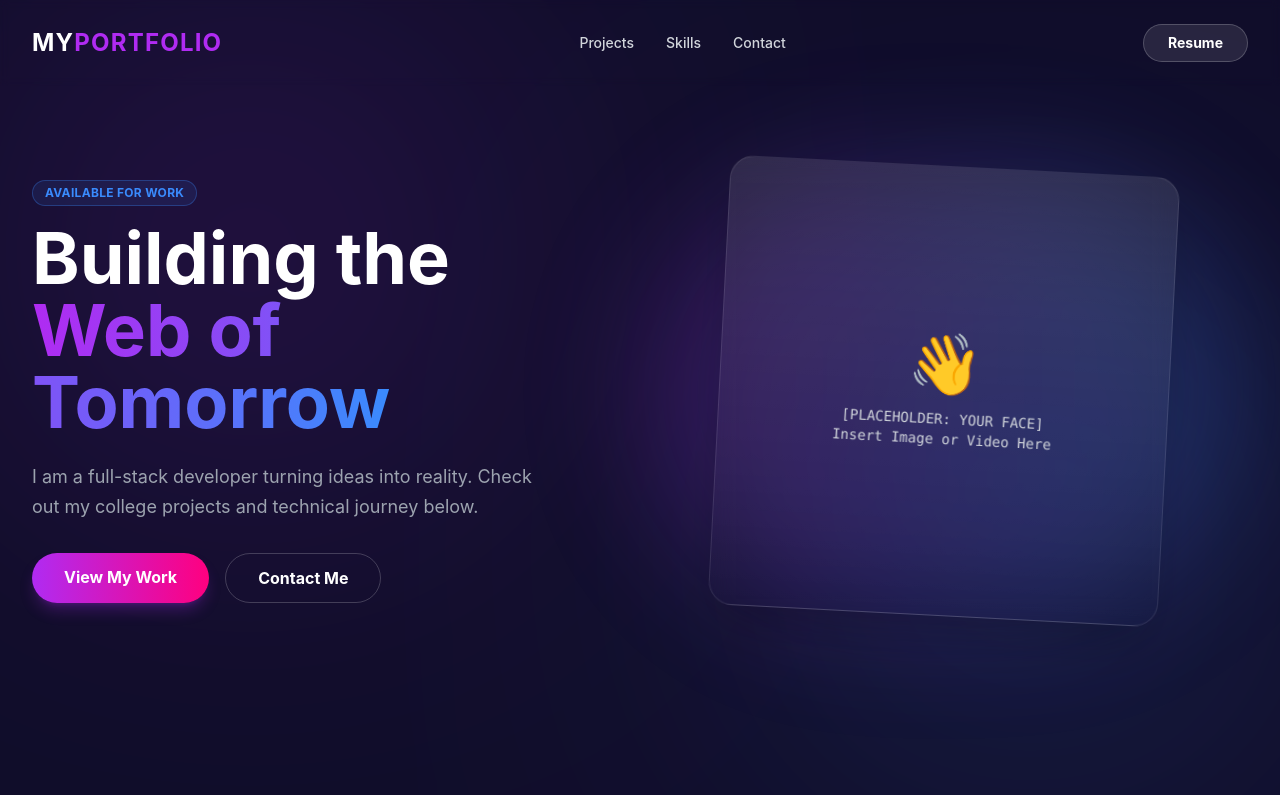
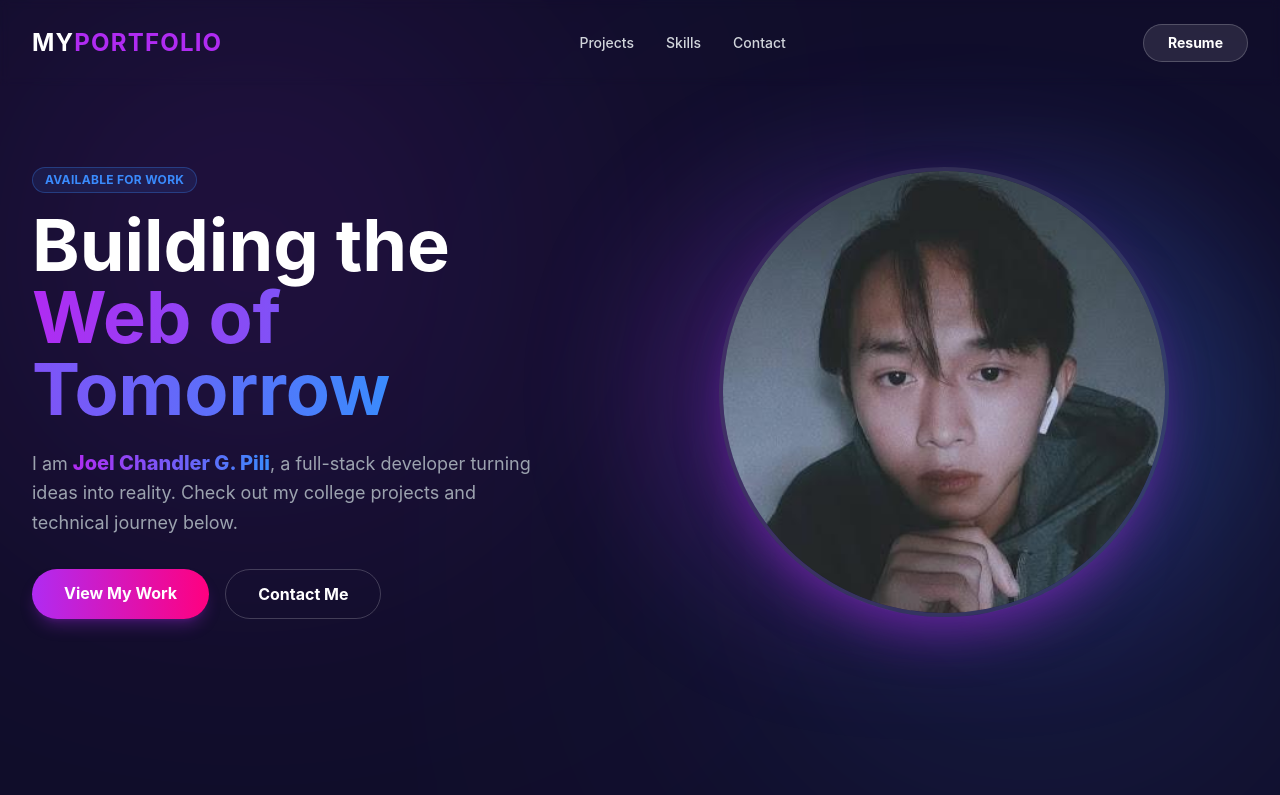
Before and after one commit to Nokitaki/Portfolio, a React (Vite) app in the folder portfolio/: page / in a window 1280 px wide. Shown: the top 795 px of the page. Built offline with nearby package versions, Linux system fonts and the light colour scheme.

Commit message:
Add profile image and update intro in App.jsx
Replaced the face placeholder with an actual profile image and updated the introduction to include the developer's full name. Also changed the first project title to 'Wildlitz' for clarity.

```diff
--- a/portfolio/src/App.jsx
+++ b/portfolio/src/App.jsx
@@ -1,4 +1,5 @@
 import React, { useState } from "react";
+import profilePic from "./assets/me.jpg";
 
 function App() {
   // --- STATE FOR MODAL ---
@@ -25,7 +26,7 @@ function App() {
   const projects = [
     {
       id: 1,
-      title: "Full-Stack Web App",
+      title: "Wildlitz",
       category: "React + Django",
       description:
         "A complete CRUD application featuring user authentication and dynamic UI.",
@@ -101,7 +102,11 @@ function App() {
             </span>
           </h1>
           <p className="text-gray-400 text-lg mb-8 max-w-lg leading-relaxed">
-            I am a full-stack developer turning ideas into reality. Check out my
+            I am{" "}
+            <span className="text-transparent bg-clip-text bg-gradient-to-r from-neon-purple to-neon-blue font-extrabold text-xl">
+              Joel Chandler G. Pili
+            </span>
+            , a full-stack developer turning ideas into reality. Check out my
             college projects and technical journey below.
           </p>
 
@@ -124,14 +129,11 @@ function App() {
         <div className="md:w-1/2 flex justify-center relative">
           <div className="absolute inset-0 bg-gradient-to-r from-neon-purple to-neon-blue rounded-full blur-3xl opacity-20 animate-pulse"></div>
           {/* FACE PLACEHOLDER */}
-          <div className="relative w-80 h-80 md:w-[450px] md:h-[450px] bg-gradient-to-b from-white/10 to-transparent rounded-3xl border border-white/10 backdrop-blur-md flex flex-col items-center justify-center p-8 text-center shadow-2xl transform rotate-3 hover:rotate-0 transition duration-500">
-            <span className="text-6xl mb-4">👋</span>
-            <p className="text-gray-300 font-mono text-sm">
-              [PLACEHOLDER: YOUR FACE]
-              <br />
-              Insert Image or Video Here
-            </p>
-          </div>
+          <img
+            src={profilePic}
+            alt="Joel Chandler Pili"
+            className="relative w-80 h-80 md:w-[450px] md:h-[450px] object-cover rounded-full border-4 border-white/10 shadow-2xl shadow-neon-purple/50 transform hover:scale-105 transition duration-500"
+          />
         </div>
       </main>
 
```
Also changed, not shown: portfolio/src/assets/me.jpg (added).
